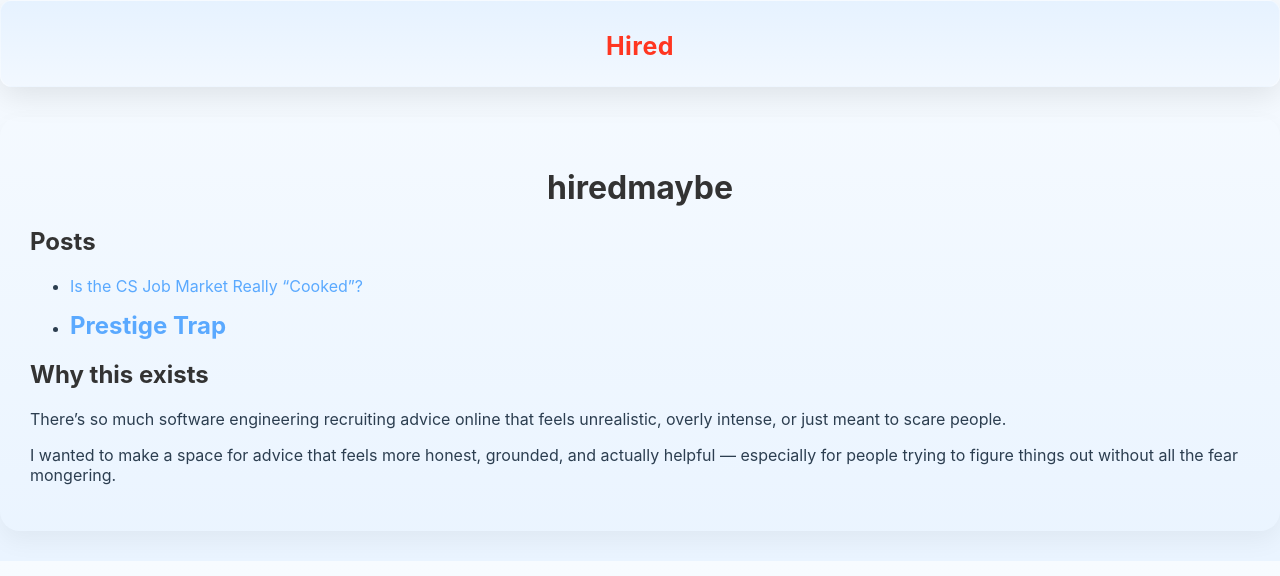
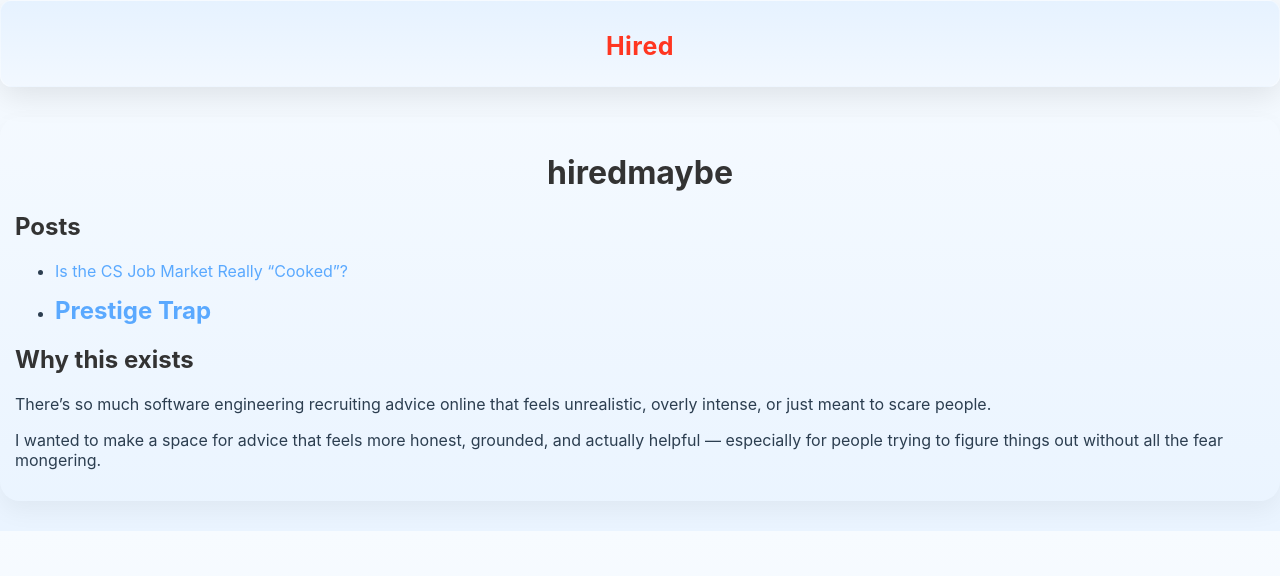
Before and after one commit to hiredmaybe67/hiredmaybe67.github.io, a Jekyll site: the page built from index.md, in a window 1280 px wide. Shown: the top 576 px of the page. Built offline with Jekyll 4.4.1, drawn with Linux system fonts in a browser that asks for light colours.

Commit message:
Update default.html

```diff
--- a/_layouts/default.html
+++ b/_layouts/default.html
@@ -14,7 +14,7 @@
     }
      .container {
       margin: 30px auto;
-       padding: 30px;
+       padding: 15px;
       border-radius: 20px;
       box-shadow: 0 10px 25px rgba(0,0,0,0.05);
     }
```
